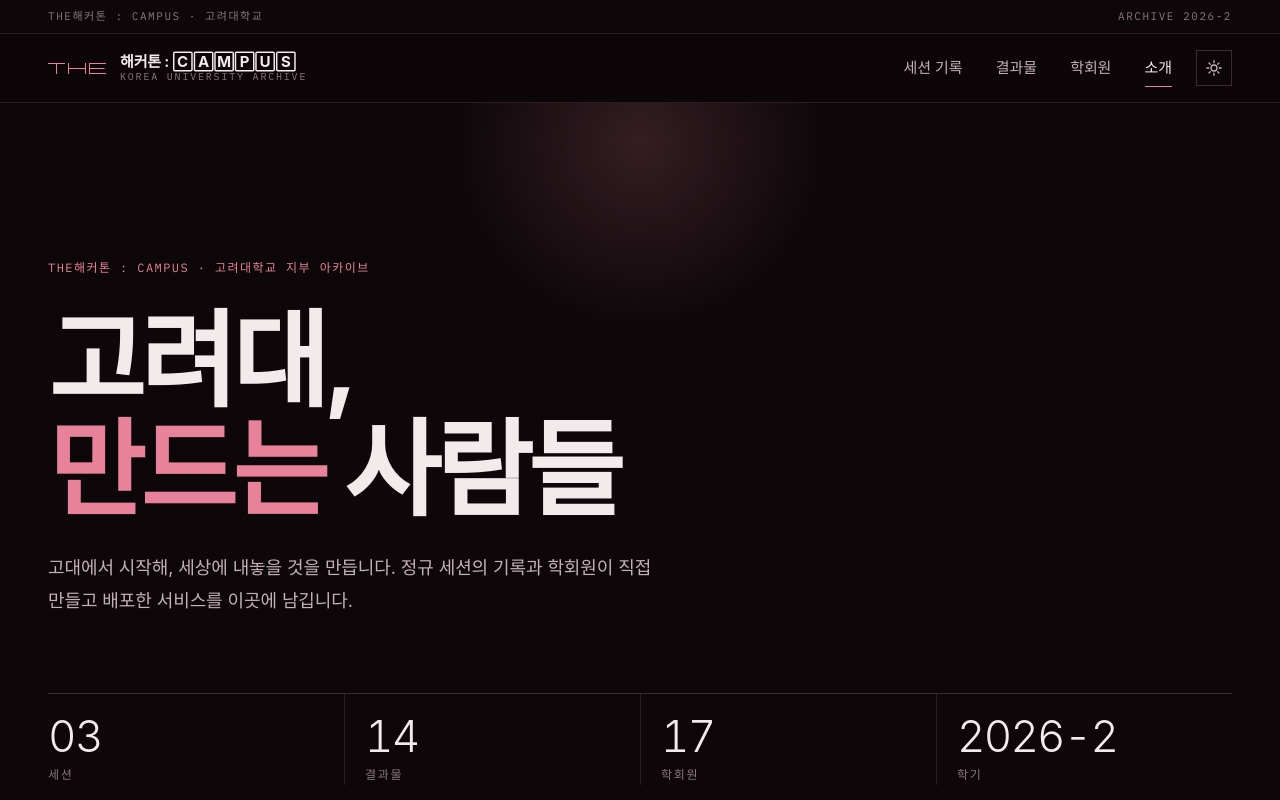
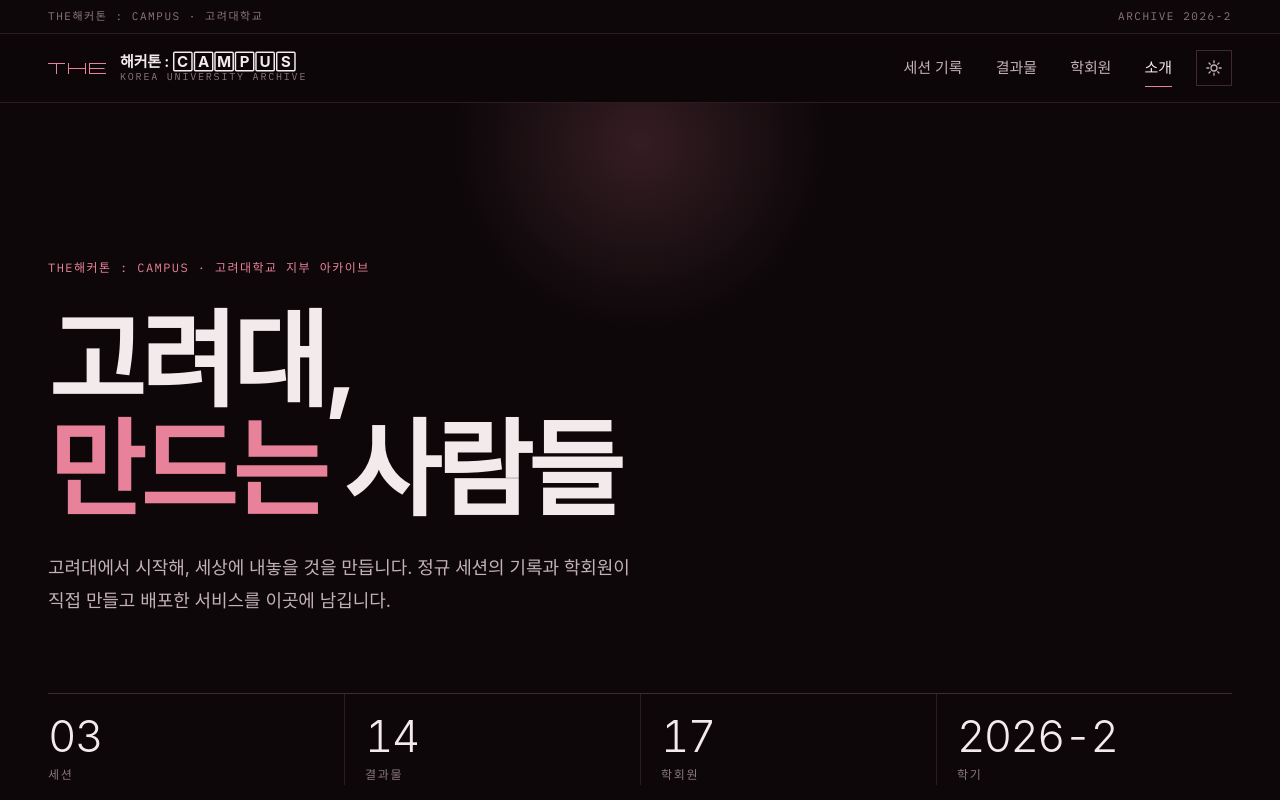
Before and after one commit to gaudium1257/TheHack_Campus_Korea_Archive, a Next.js app: page / in a window 1280 px wide. Shown: the top 800 px of the page. Built offline with nearby package versions, Linux system fonts and the light colour scheme; no server answers; a web font is replaced by a local one.

Commit message:
문구 변경: 남은 '고대'를 모두 '고려대'로 (#15)
- 홈 소개 문장, 마무리 문구, 바닥글 문구, OT 세션 부제


Claude-Session: https://claude.ai/code/session_01FqwArT8tk1uuRHz1nxqTFf

Co-authored-by: Claude <noreply@anthropic.com>

```diff
--- a/src/app/page.tsx
+++ b/src/app/page.tsx
@@ -28,7 +28,7 @@ export default function HomePage() {
             <em>만드는</em> 사람들
           </h1>
           <p className="hero__lead">
-            고대에서 시작해, 세상에 내놓을 것을 만듭니다. 정규 세션의 기록과 학회원이 직접 만들고 배포한 서비스를 이곳에 남깁니다.
+            고려대에서 시작해, 세상에 내놓을 것을 만듭니다. 정규 세션의 기록과 학회원이 직접 만들고 배포한 서비스를 이곳에 남깁니다.
           </p>
           <dl className="facts">
             <div>
@@ -173,7 +173,7 @@ export default function HomePage() {
         <div className="horizon horizon--low" />
         <div className="container closing__inner">
           <span className="eyebrow eyebrow--rose">Korea University · Builders</span>
-          <h2>고대에서 만들고, 캠퍼스 밖에서 증명합니다</h2>
+          <h2>고려대에서 만들고, 캠퍼스 밖에서 증명합니다</h2>
           <p>다음으로 보여줄 결과물은, 여러분 것입니다.</p>
         </div>
       </section>
--- a/src/components/SiteFooter.tsx
+++ b/src/components/SiteFooter.tsx
@@ -11,7 +11,7 @@ export function SiteFooter() {
         <div className="site-footer__top">
           <div>
             <TheMark className="wordmark__the" />
-            <p className="site-footer__statement">고대에서 만들고, 캠퍼스 밖에서 증명합니다.</p>
+            <p className="site-footer__statement">고려대에서 만들고, 캠퍼스 밖에서 증명합니다.</p>
           </div>
           <div className="site-footer__cols">
             <div>
--- a/src/content/sessions.ts
+++ b/src/content/sessions.ts
@@ -9,7 +9,7 @@ export const sessions: Session[] = [
     label: "OT",
     code: "S00",
     title: "신입 구성원 오리엔테이션",
-    subtitle: "고대에서 시작해, 세상에 내놓을 것을 만듭니다",
+    subtitle: "고려대에서 시작해, 세상에 내놓을 것을 만듭니다",
     heldAt: "2026-10-05T18:30",
     format: "전체 · 활동 소개와 시작 준비",
     summary:
```
